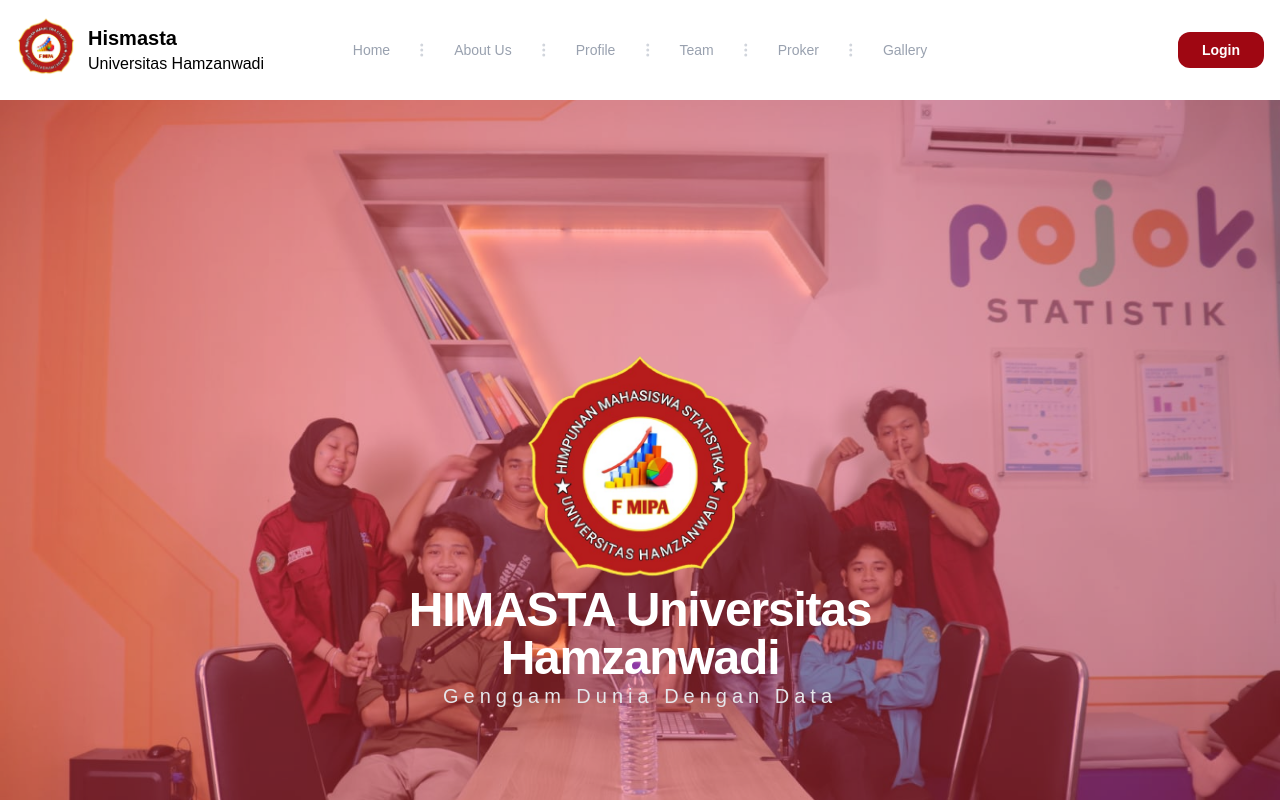
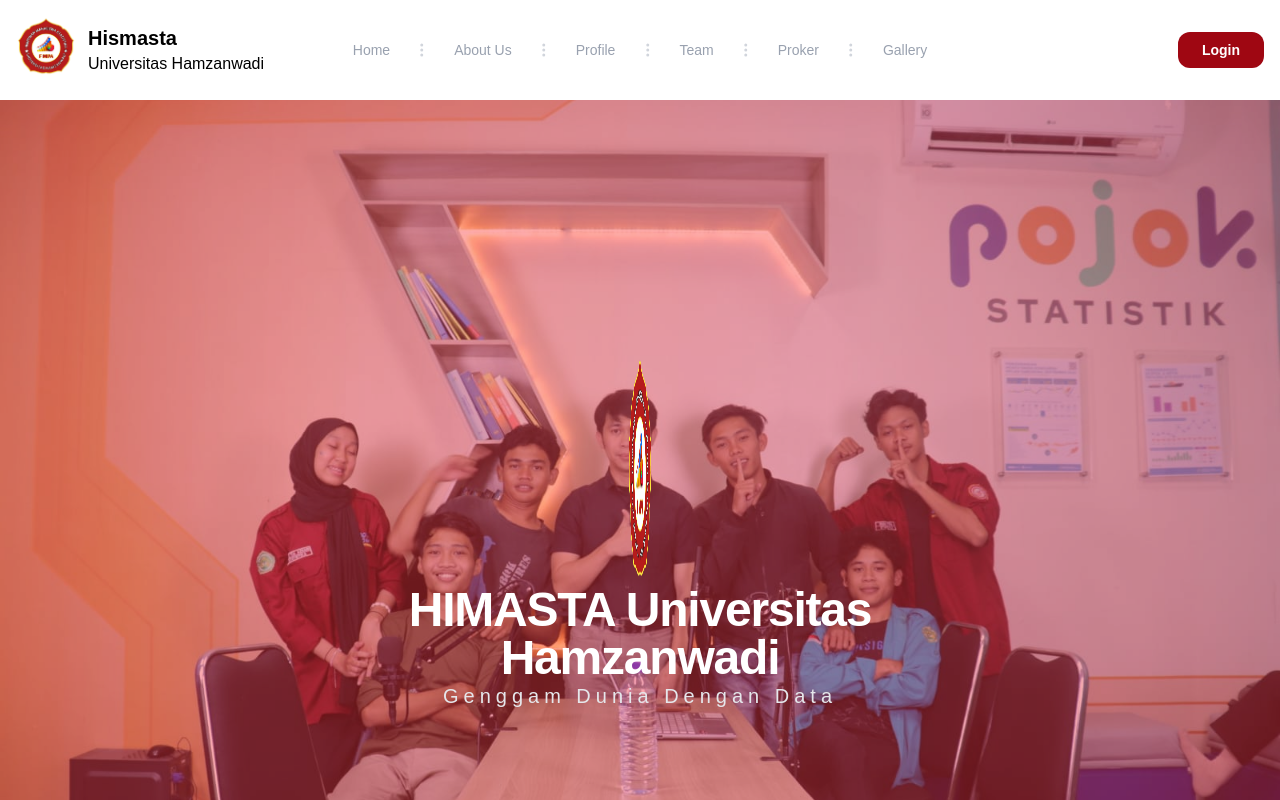
Before and after one commit to putrimail/himasta-hamzanwadi, a React (Vite) app: page / in a window 1280 px wide. Shown: the top 800 px of the page. Built offline with nearby package versions, Linux system fonts and the light colour scheme; the HTML template or start-up script is replaced by a standard one.

Commit message:
push again

```diff
--- a/src/App.css
+++ b/src/App.css
@@ -3,3 +3,31 @@
     visibility: hidden !important;
   }
 }
+
+.updown {
+  animation: flip 4s infinite linear;
+  transition: 1s;
+}
+
+@keyframes updown {
+  0% {
+    margin-top: -10px;
+  }
+  50% {
+    margin-top: 20px;
+  }
+  100% {
+    margin-top: -10px;
+  }
+}
+@keyframes flip {
+  0% {
+    -webkit-transform: scaleX(-1);
+    transform: scaleX(-1);
+  }
+
+  100% {
+    -webkit-transform: scaleX(1);
+    transform: scaleX(1);
+  }
+}
--- a/src/components/HomeComp/HeroSection.jsx
+++ b/src/components/HomeComp/HeroSection.jsx
@@ -16,7 +16,7 @@
         <div className="mx-auto max-w-2xl py-32 r">
           <div className="text-center m-5">
             <div className=" flex justify-center">
-              <img src={assets.himasta} alt="" className=" w-60" />
+              <img src={assets.himasta} alt="" className=" w-60 updown" />
             </div>
             <h1 className="text-5xl font-semibold tracking-tight text-white  ">
               HIMASTA Universitas Hamzanwadi
```
